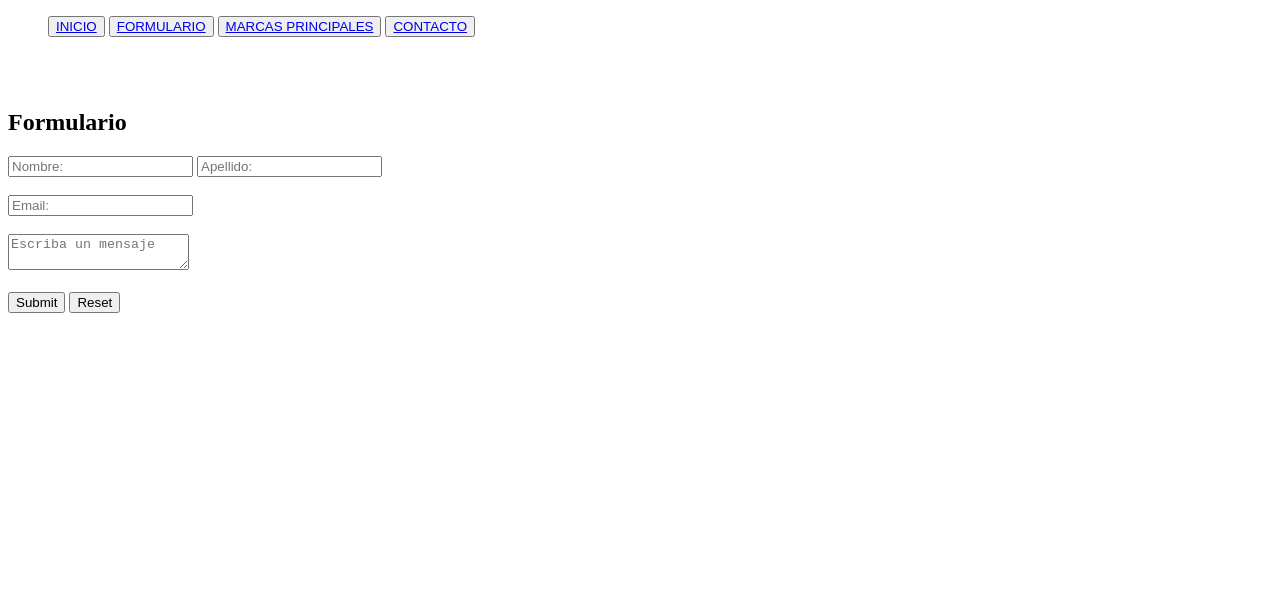
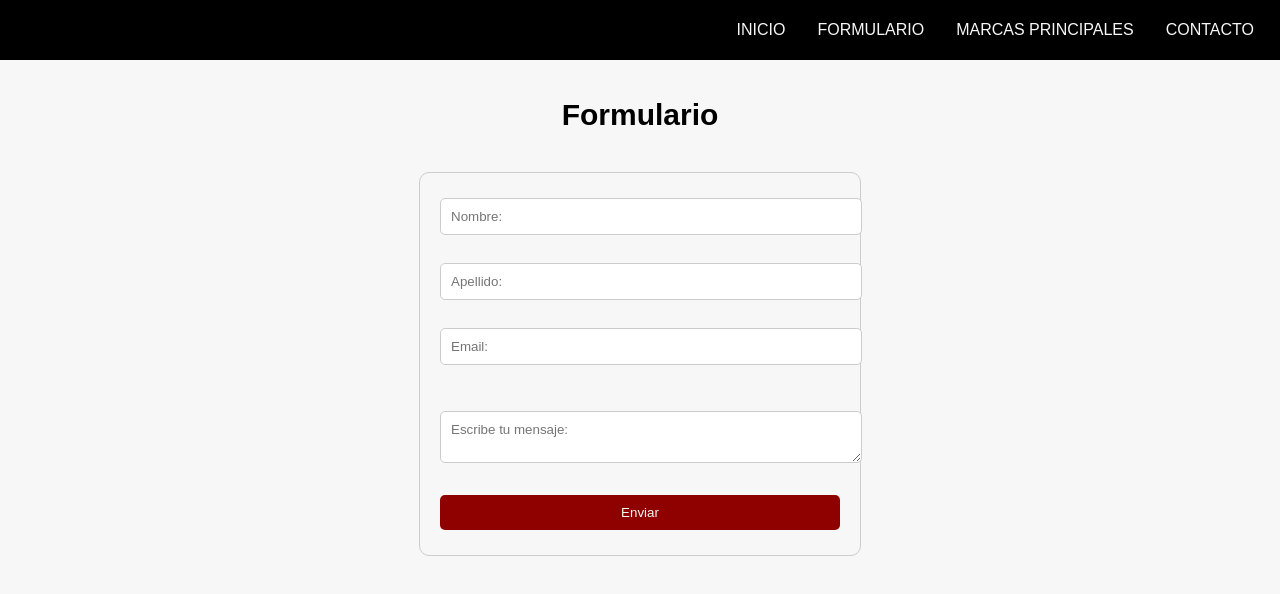
Before and after one commit to GonzaCorbe/My_Projects_Corbelleri, a plain HTML site: page web_corbelleri/formulario/index.html in a window 1280 px wide. Drawn offline with Linux system fonts and the light colour scheme.

Commit message:
Add files via upload

```diff
--- a/web_corbelleri/css/mystyle.css
+++ b/web_corbelleri/css/mystyle.css
@@ -0,0 +1,100 @@
+body {
+    font-family: Arial, Helvetica, sans-serif;
+    background-color: #f7f7f7;
+    margin: 0;
+}
+
+nav ul {
+    list-style: none;
+    padding: 0;
+    margin: 0;
+    display: flex;
+    justify-content: center;
+}
+
+nav ul p {
+    margin: 0 1px; /* Espacio entre las palabras */
+}
+
+nav ul p a {
+    color: #f7f7f7; /* Color de la fuente en gris */
+    text-decoration: none;
+    padding: 10px 15px; /* Añade relleno alrededor de las palabras */
+    display: block;
+    font-size: 16px;
+    transition: color 0.3s ease;
+}
+
+nav ul p a:hover {
+    color: #8f0000; /* Color al pasar el ratón por encima (opcional) */
+}
+
+h1 {
+    color: #000000;
+    font-size: 30px;
+    text-align: center;
+}
+
+header {
+    display:flex;
+    background-color:#000000;
+    justify-content: space-between;
+    height: 40px;
+    align-items: center;
+    padding: 10px;
+}
+
+.marcasprincipales {
+    display: flex;
+    justify-content: center;
+}
+
+.marcasprincipales img {
+    height: 300px;
+    width: auto;
+    margin: 0 10px;
+}
+
+.fotosilustrativas{
+    display: flex;
+    justify-content: center;
+}
+
+.fotosilustrativas img {
+    height: 300px;
+    width: auto;
+    margin: 0 5px;
+}
+
+article {
+    padding: 20px;
+}
+
+form {
+    max-width: 400px;
+    margin: 0 auto;
+    padding: 20px;
+    border: 1px solid #ccc;
+    border-radius: 10px;
+}
+
+input, textarea, button {
+    width: 100%;
+    padding: 10px;
+    margin: 5px 0;
+    border: 1px solid #ccc;
+    border-radius: 5px;
+    font-family: inherit;
+}
+
+button {
+    background-color: #8f0000;
+    color: #f7f7f7;
+    border: none;
+    cursor: pointer;
+    transition: background-color 0.6s ease;
+}
+
+button:hover {
+    background-color: #610000;
+}
--- a/web_corbelleri/formulario/index.html
+++ b/web_corbelleri/formulario/index.html
@@ -1,41 +1,36 @@
 <!DOCTYPE html>
 <html lang="en">
     <head>
-        <title>P&aacute;gina Principal</title>
+        <title>Formulario</title>
         <meta charset="UTF-8">
-        <link rel="stylesheet" href="css/miestilo.css">
+        <link rel="stylesheet" type="text/css" href="../css/mystyle.css">
     </head>
 
     <body>
         <header>
             <a href="../index.html" class="logo">
-
             </a>
 
             <nav>
                 <ul>
-                    <button><a href="../index.html">INICIO</a></button>
-                    <button><a href="#">FORMULARIO</a></button>
-                    <button><a href="../marcas principales/index.html">MARCAS PRINCIPALES</a></button>
-                    <button><a href="../contacto/index.html">CONTACTO</a></button>
+                    <p><a href="../index.html">INICIO</a></p>
+                    <p><a href="#">FORMULARIO</a></li></p>
+                    <p><a href="../marcas principales/index.html">MARCAS PRINCIPALES</a></p>
+                    <p><a href="../contacto/index.html">CONTACTO</a></p>
                 </ul>
             </nav>
         </header>
 
-        <br><br>
+        <br>
 
+        <h1>Formulario</h1>
         <article>
-            <h1>Formulario</h1>
-            <form class="form" id="form">
-                <input type="text" name="nombre" class="inputs" id="nombre" placeholder="Nombre:" required minlength="3">
-				<input type="text" name="apellido" class="inputs" id="apellido" placeholder="Apellido:" required minlength="3">
-                <br><br>
-				<input type="email" name="mail" class="inputs" id="mail" placeholder="Email:" required="">
-				<br><br>
-				<textarea placeholder="Escriba un mensaje" name="textarea" class="inputs" id="textarea"></textarea>
-				<br><br>
-				<input class="enviar" type="submit">
-				<input class="enviar" type="reset">
+            <form action="tu-accion.php" method="post">
+                <input type="text" id="nombre" name="nombre" placeholder="Nombre:" required minlength="4"><br><br>
+                <input type="text" id="apellido" name="apellido" placeholder="Apellido:" required minlength="4"><br><br>
+                <input type="email" id="email" name="email" placeholder="Email:" required><br><br><br>
+                <textarea id="mensaje" name="mensaje" placeholder="Escribe tu mensaje:" required></textarea><br><br>
+                <button type="submit">Enviar</button>
             </form>
         </article>
     </body>
```
Also changed, not shown: web_corbelleri/contacto/index.html (+7 -8 lines), web_corbelleri/index.html (+8 -10 lines), web_corbelleri/js/javascript.js (added, +20 -0 lines), web_corbelleri/marcas principales/index.html (+17 -7 lines), web_corbelleri/multimedia/amd logo.jpg (added), web_corbelleri/multimedia/intel logo.png (added), web_corbelleri/multimedia/nvidia logo.jpg (added).
